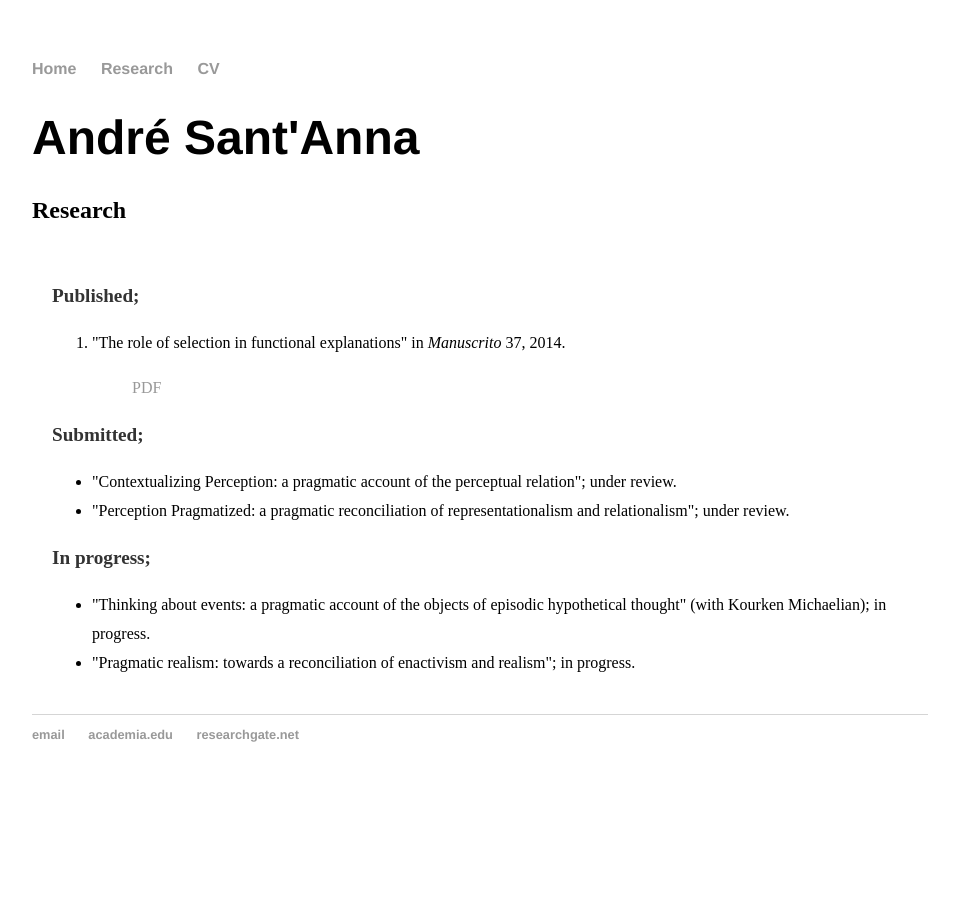
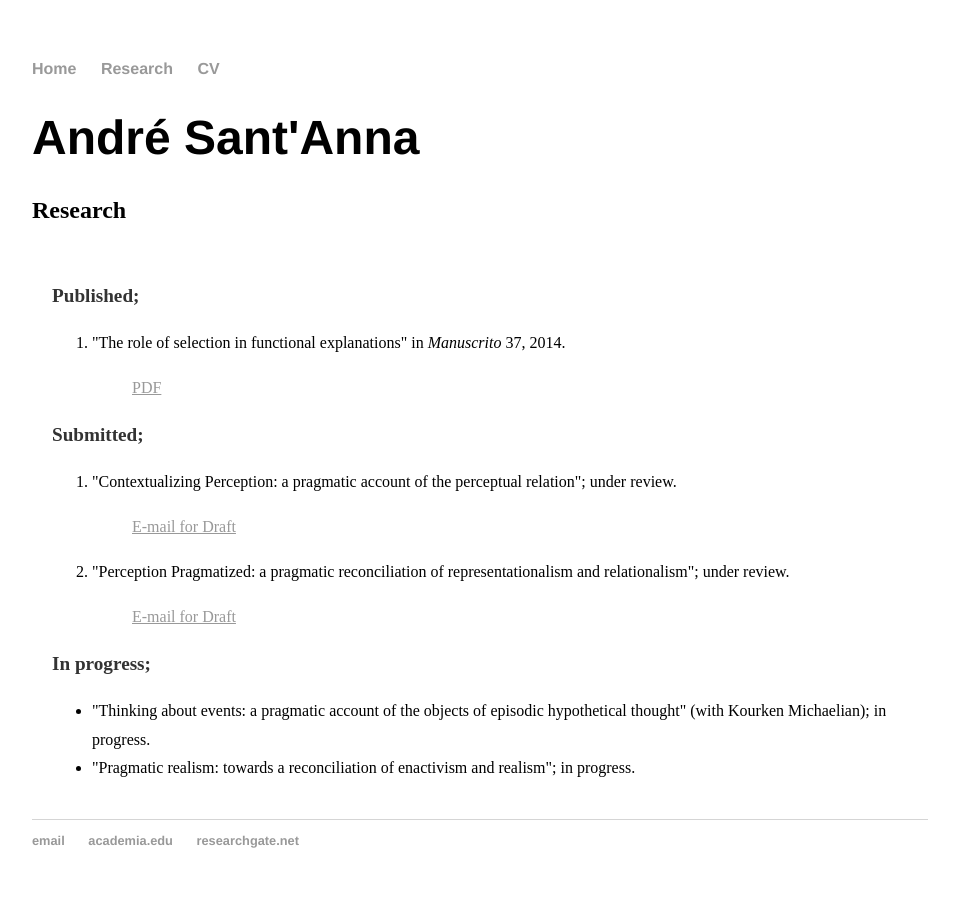
Before and after one commit to andresantanna/andresantanna.github.io, a Jekyll site: the page built from research.html, in a window 1280 px wide. Shown: the whole page, without its empty margins (160-1119 px from the left). Built offline with Jekyll 4.4.1, drawn with Linux system fonts in a browser that asks for light colours.

Commit message:
Update research.html

```diff
--- a/research.html
+++ b/research.html
@@ -12,16 +12,22 @@ title: André Sant'Anna - Research
 <ol type="1">
 	<li>"The role of selection in functional explanations" in <i>Manuscrito</i> 37, 2014.</li>
 	<dl>
-	<dd><a href="http://www.scielo.br/pdf/man/v37n2/0100-6045-man-2014005000001.pdf">PDF</a></dd>
+		<dd><a href="http://www.scielo.br/pdf/man/v37n2/0100-6045-man-2014005000001.pdf"><u>PDF</u></a></dd>
 	</dl>
 </ol>
 
 <p><b>Submitted;</b><br>
 
-<ul>
-<li>"Contextualizing Perception: a pragmatic account of the perceptual relation"; under review.</li>
-<li>"Perception Pragmatized: a pragmatic reconciliation of representationalism and relationalism"; under review.</li>
-</ul>
+	<ol type="1">
+	<li>"Contextualizing Perception: a pragmatic account of the perceptual relation"; under review.</li>
+	<dl>
+		<dd><a href="mailto:rosolemandre@gmail.com"><u>E-mail for Draft</u></a></dd>
+	</dl>
+	<li>"Perception Pragmatized: a pragmatic reconciliation of representationalism and relationalism"; under review.</li>
+		<dl>
+		<dd><a href="mailto:rosolemandre@gmail.com"><u>E-mail for Draft</u></a></dd>
+	</dl>
+</ol>
 
 <p><b>In progress;</b>
 
```
